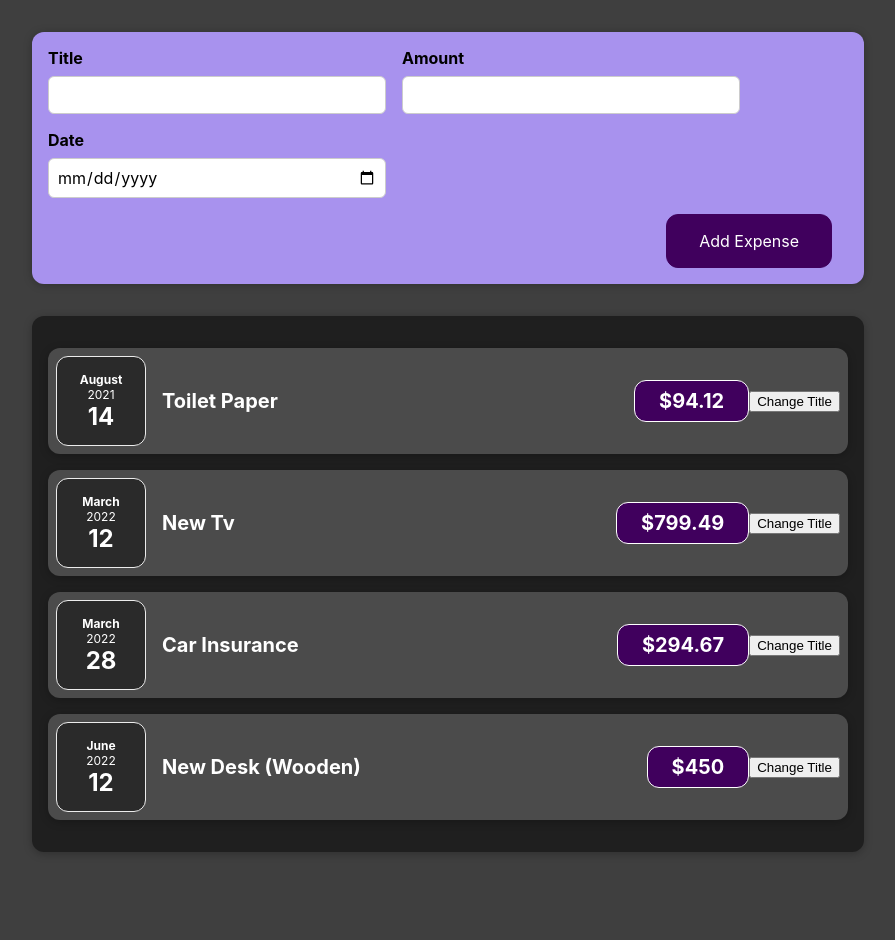
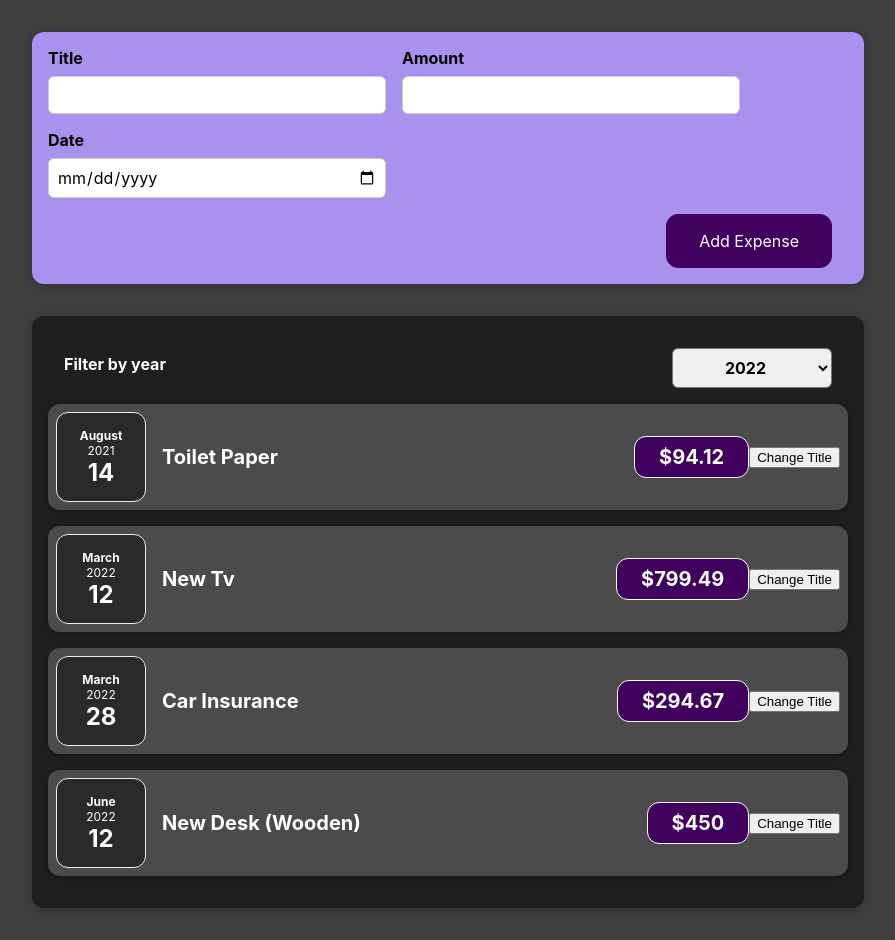
Before and after one commit to minseon9/Playground, a React (Create React App) app in the folder academind/: page / in a window 1280 px wide. Shown: the whole page, without its empty margins (192-1087 px from the left). Before the commit the page ends 884 px from the top, so only its background shows below. Built offline with nearby package versions, Linux system fonts and the light colour scheme.

Commit message:
feat:expense filter & expense filter handler with lifting up

```diff
--- /dev/null
+++ b/academind/src/components/ExpenseFilter/ExpenseFilter.css
@@ -0,0 +1,24 @@
+.expenses-filter {
+    color: white;
+    padding: 0 1rem;
+}
+
+.expenses-filter__control {
+    display: flex;
+    width: 100%;
+    align-items: center;
+    justify-content: space-between;
+    margin: 1rem 0;
+}
+
+.expenses-filter label {
+    font-weight: bold;
+    margin-bottom: 0.5rem;
+}
+
+.expenses-filter select {
+    font: inherit;
+    padding: 0.5rem 3rem;
+    font-weight: bold;
+    border-radius: 6px;
+}
--- /dev/null
+++ b/academind/src/components/ExpenseFilter/ExpenseFilter.js
@@ -0,0 +1,25 @@
+import React from 'react';
+
+import './ExpenseFilter.css';
+
+const ExpensesFilter = (props) => {
+  const onYearChangeHandler = (event) => {
+    props.onFilterExpenseItem(event.target.value);
+  }
+
+  return (
+      <div className='expenses-filter'>
+        <div className='expenses-filter__control'>
+          <label>Filter by year</label>
+          <select value={props.selected} onChange={onYearChangeHandler}>
+            <option value='2022'>2022</option>
+            <option value='2021'>2021</option>
+            <option value='2020'>2020</option>
+            <option value='2019'>2019</option>
+          </select>
+        </div>
+      </div>
+  );
+};
+
+export default ExpensesFilter;
--- a/academind/src/components/ExpenseItem/Expenses.js
+++ b/academind/src/components/ExpenseItem/Expenses.js
@@ -1,10 +1,17 @@
+import {useState} from "react";
+import Card from "../UI";
 import ExpenseItem from "./ExpenseItem";
-import Card from "../UI";
+import ExpensesFilter from "../ExpenseFilter/ExpenseFilter";
 import './index.css'
 
 function Expenses({ expenseList }) {
+  const [filteredYear, setFilteredYear] = useState(2022);
+  const filterExpenseItemHandler = selectedYear => {
+    setFilteredYear(selectedYear);
+  }
+
   const expenseItems = expenseList.map((expenseItem) => <ExpenseItem expenseItem={expenseItem} />)
-  return <Card className="expenses">{expenseItems}</Card>
+  return <Card className="expenses"> <ExpensesFilter selected={filteredYear} onFilterExpenseItem={filterExpenseItemHandler}/> {expenseItems}</Card>
 }
 
 export default Expenses;
```
